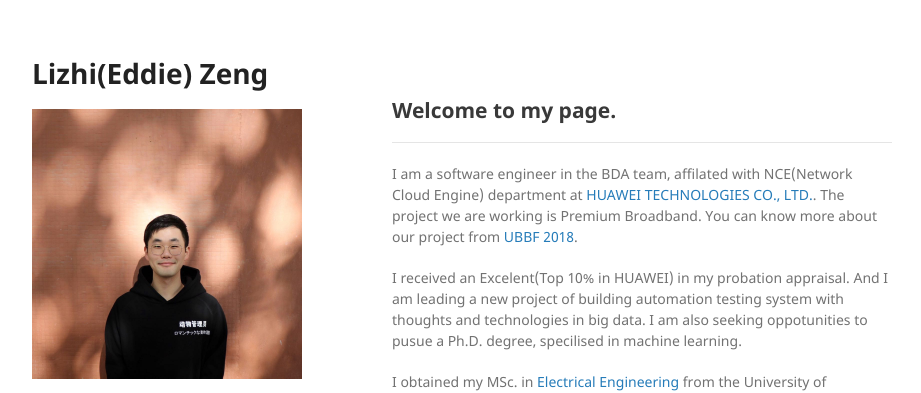
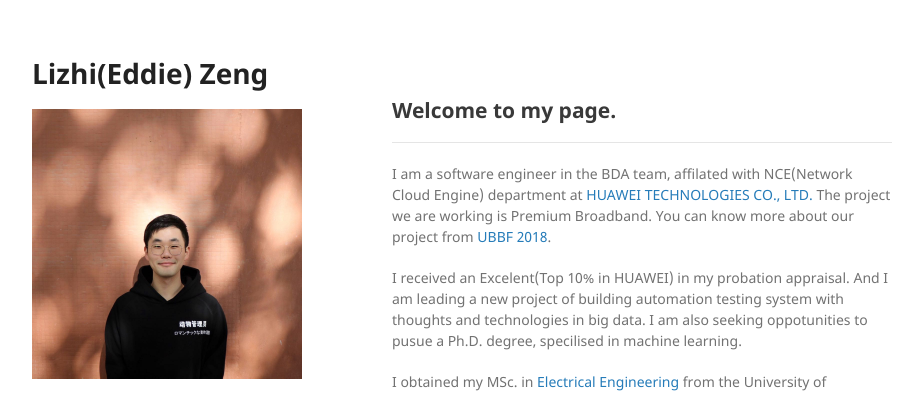
Before and after one commit to lizhiz/lizhiz.github.io, a Jekyll site: the page built from index.md, in a window 1280 px wide and 943 px high. Shown: the top 393 px of the window, without its empty margins (178-1099 px from the left). Built offline with Jekyll 4.4.1, drawn with Linux system fonts in a browser that asks for light colours; the repository's description, which GitHub fills in, is left out.

Commit message:
delete unnecessary dot

```diff
--- a/index.md
+++ b/index.md
@@ -8,7 +8,7 @@ layout: default
 
 * * *
 
-I am a software engineer in the BDA team, affilated with NCE(Network Cloud Engine) department at [HUAWEI TECHNOLOGIES CO., LTD.](http://www.huawei.com/en/). The project we are working is Premium Broadband. You can know more about our project from [UBBF 2018](https://www.huawei.com/uk/press-events/events/ubbf-2018/hot-topics?name=premium-broadband).
+I am a software engineer in the BDA team, affilated with NCE(Network Cloud Engine) department at [HUAWEI TECHNOLOGIES CO., LTD.](http://www.huawei.com/en/) The project we are working is Premium Broadband. You can know more about our project from [UBBF 2018](https://www.huawei.com/uk/press-events/events/ubbf-2018/hot-topics?name=premium-broadband).
 
 I received an Excelent(Top 10% in HUAWEI) in my probation appraisal. And I am leading a new project of building automation testing system with thoughts and technologies in big data. I am also seeking oppotunities to pusue a Ph.D. degree, specilised in machine learning.
 
```
